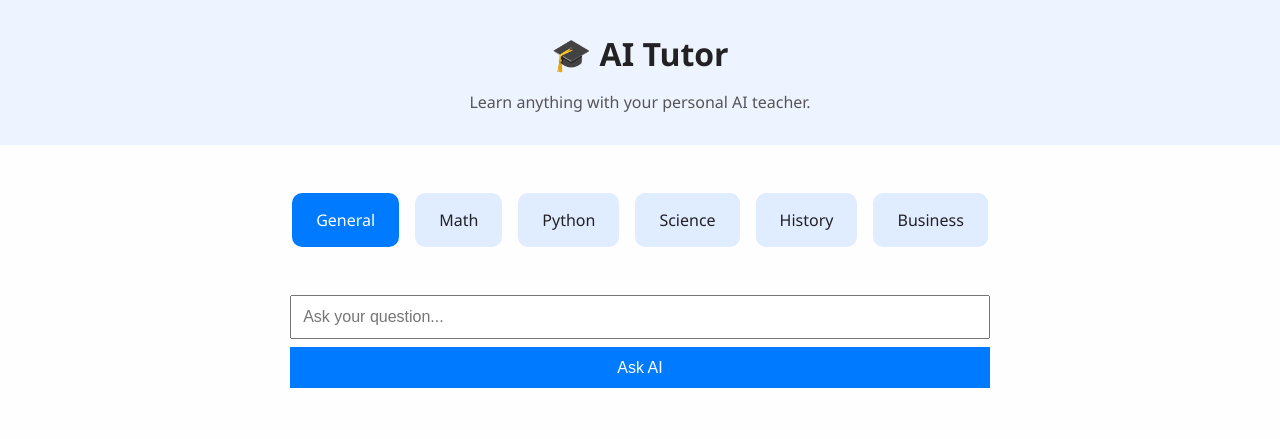
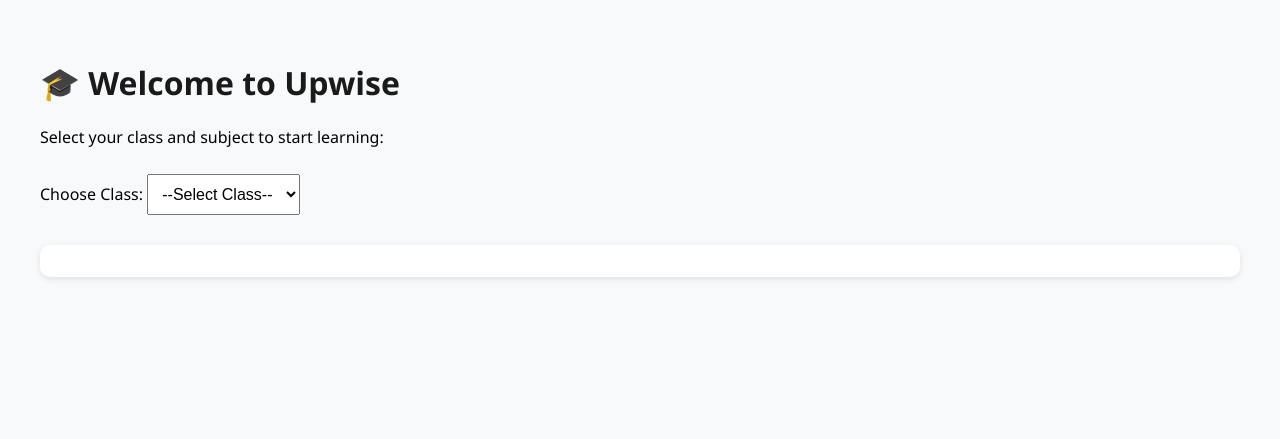
Before and after one commit to iishxxn/ai-tutor-app, a website: page public/index.html in a window 1280 px wide. Drawn offline with Linux system fonts and the light colour scheme.

Commit message:
Update index.html

```diff
--- a/public/index.html
+++ b/public/index.html
@@ -1,150 +1,102 @@
 <!DOCTYPE html>
 <html lang="en">
 <head>
-  <meta charset="UTF-8"/>
+  <meta charset="UTF-8" />
   <meta name="viewport" content="width=device-width, initial-scale=1.0"/>
-  <title>AI Tutor</title>
+  <title>Upwise | AI Tutor</title>
   <style>
     body {
-      font-family: "Segoe UI", sans-serif;
-      background: #fefefe;
-      margin: 0;
-      padding: 0;
-      color: #222;
-    }
-    header {
-      text-align: center;
-      padding: 2rem 1rem 1rem;
-      background-color: #eef4ff;
+      font-family: 'Segoe UI', sans-serif;
+      padding: 2rem;
+      background-color: #f8f9fa;
     }
     h1 {
-      margin: 0;
-      font-size: 2rem;
+      color: #1a1a1a;
     }
-    p {
-      color: #555;
+    select, button {
+      padding: 10px;
+      font-size: 1rem;
+      margin: 10px 0;
     }
-    .container {
-      max-width: 700px;
-      margin: 2rem auto;
+    #content {
+      margin-top: 20px;
       padding: 1rem;
+      background: #ffffff;
+      border-radius: 10px;
+      box-shadow: 0 2px 6px rgba(0,0,0,0.1);
     }
-    .subjects {
-      display: flex;
-      flex-wrap: wrap;
-      gap: 1rem;
-      justify-content: center;
-      margin-bottom: 2rem;
+    h2 {
+      color: #333;
     }
-    .subject {
-      padding: 1rem 1.5rem;
-      background: #e0ecff;
-      border-radius: 10px;
-      cursor: pointer;
-      transition: 0.2s ease;
-    }
-    .subject:hover {
-      background: #c9dcff;
-    }
-    .selected {
-      background: #007bff;
-      color: white;
-    }
-    #chat-box {
-      margin-top: 2rem;
-      display: flex;
-      flex-direction: column;
-      gap: 1rem;
-    }
-    .message {
-      background: #f1f1f1;
-      padding: 1rem;
-      border-radius: 10px;
-    }
-    .message.ai {
-      background: #e8f5ff;
-    }
-    input, button {
-      font-size: 1rem;
-      padding: 0.7rem;
-      margin-top: 1rem;
-      width: 100%;
-      box-sizing: border-box;
-    }
-    button {
-      background: #007bff;
-      color: white;
-      border: none;
-      cursor: pointer;
-      margin-top: 0.5rem;
-    }
-    button:hover {
-      background: #005fcc;
+    ul {
+      padding-left: 1.2rem;
     }
   </style>
 </head>
 <body>
 
-<header>
-  <h1>🎓 AI Tutor</h1>
-  <p>Learn anything with your personal AI teacher.</p>
-</header>
+  <h1>🎓 Welcome to Upwise</h1>
+  <p>Select your class and subject to start learning:</p>
 
-<div class="container">
-  <div class="subjects" id="subjects">
-    <div class="subject selected" data-subject="general">General</div>
-    <div class="subject" data-subject="math">Math</div>
-    <div class="subject" data-subject="python">Python</div>
-    <div class="subject" data-subject="science">Science</div>
-    <div class="subject" data-subject="history">History</div>
-    <div class="subject" data-subject="business">Business</div>
+  <!-- Class Dropdown -->
+  <label for="class-select">Choose Class:</label>
+  <select id="class-select" onchange="handleClassChange()">
+    <option value="">--Select Class--</option>
+    <option value="class9">Class 9</option>
+    <option value="class10">Class 10</option>
+  </select>
+
+  <!-- Subject Dropdown (appears after class selection) -->
+  <div id="subject-container" style="display:none;">
+    <label for="subject-select">Choose Subject:</label>
+    <select id="subject-select" onchange="handleSubjectChange()">
+      <option value="">--Select Subject--</option>
+    </select>
   </div>
 
-  <input id="message" placeholder="Ask your question..."/>
-  <button onclick="sendMessage()">Ask AI</button>
+  <!-- Displayed Data -->
+  <div id="content"></div>
 
-  <div id="chat-box"></div>
-</div>
+  <script>
+    const subjectsMap = {
+      class9: [],
+      class10: []
+    };
 
-<script>
-  let selectedSubject = "general";
+    async function handleClassChange() {
+      const selectedClass = document.getElementById("class-select").value;
+      if (!selectedClass) return;
 
-  document.querySelectorAll(".subject").forEach(subject => {
-    subject.addEventListener("click", () => {
-      document.querySelectorAll(".subject").forEach(s => s.classList.remove("selected"));
-      subject.classList.add("selected");
-      selectedSubject = subject.getAttribute("data-subject");
-    });
-  });
+      const res = await fetch(`/data/${selectedClass}`);
+      const data = await res.json();
 
-  async function sendMessage() {
-    const messageInput = document.getElementById("message");
-    const chatBox = document.getElementById("chat-box");
-    const message = messageInput.value;
-    messageInput.value = "";
+      subjectsMap[selectedClass] = data;
 
-    // Show user message
-    const userDiv = document.createElement("div");
-    userDiv.className = "message";
-    userDiv.textContent = "👤 " + message;
-    chatBox.appendChild(userDiv);
+      const subjectSelect = document.getElementById("subject-select");
+      subjectSelect.innerHTML = '<option value="">--Select Subject--</option>';
 
-    // Loading placeholder
-    const loading = document.createElement("div");
-    loading.className = "message ai";
-    loading.textContent = "🤖 Thinking...";
-    chatBox.appendChild(loading);
+      Object.keys(data).forEach(subject => {
+        const opt = document.createElement("option");
+        opt.value = subject;
+        opt.textContent = subject;
+        subjectSelect.appendChild(opt);
+      });
 
-    const res = await fetch("/chat", {
-      method: "POST",
-      headers: { "Content-Type": "application/json" },
-      body: JSON.stringify({ message, subject: selectedSubject })
-    });
+      document.getElementById("subject-container").style.display = "block";
+      document.getElementById("content").innerHTML = "";
+    }
 
-    const data = await res.json();
-    loading.textContent = "🤖 " + (data.message || data.reply);
-  }
-</script>
+    function handleSubjectChange() {
+      const selectedClass = document.getElementById("class-select").value;
+      const selectedSubject = document.getElementById("subject-select").value;
+      const chapters = subjectsMap[selectedClass][selectedSubject];
+
+      const content = document.getElementById("content");
+      content.innerHTML = `<h2>${selectedSubject} - Chapters</h2><ul>` +
+        chapters.map(ch => `<li>Chapter ${ch.chapter}: ${ch.title}</li>`).join('') +
+        `</ul>`;
+    }
+  </script>
 
 </body>
 </html>
```
